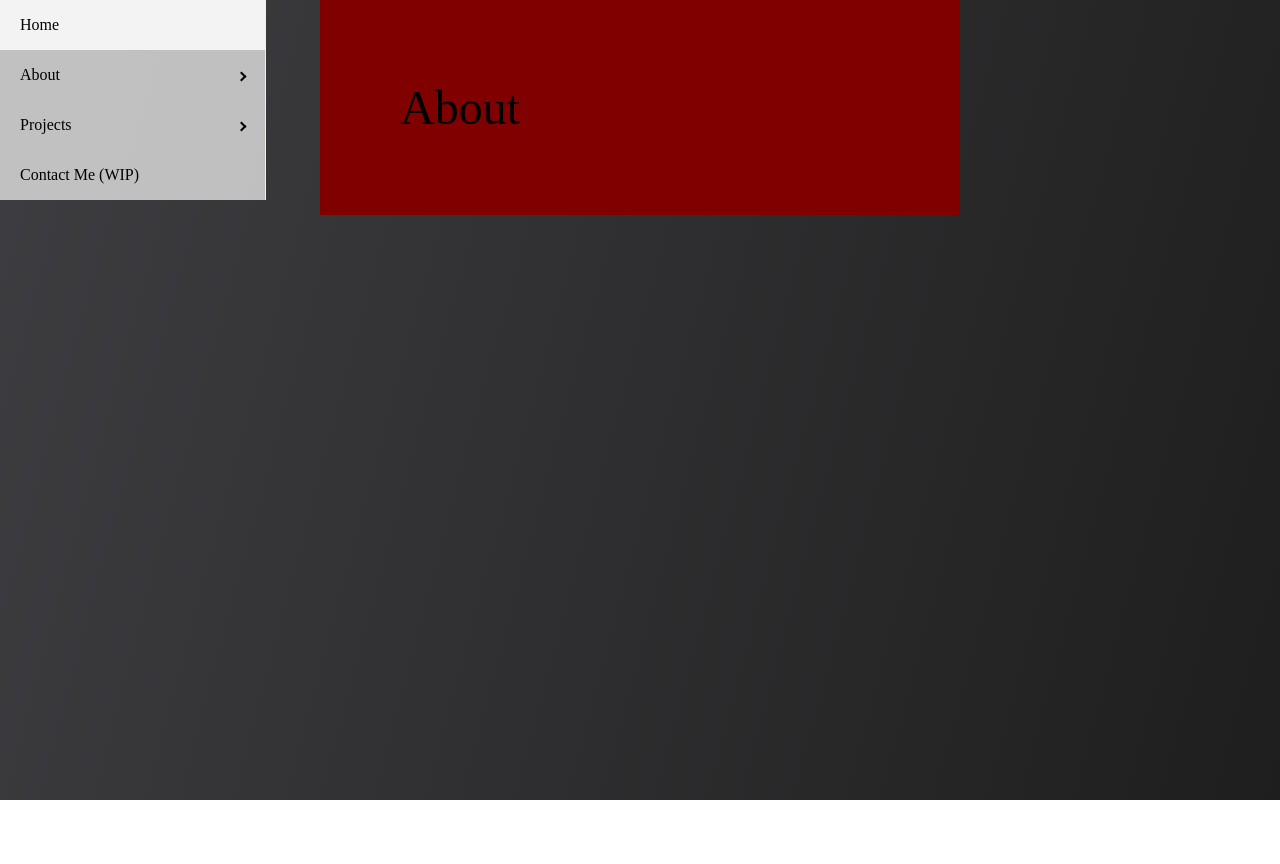
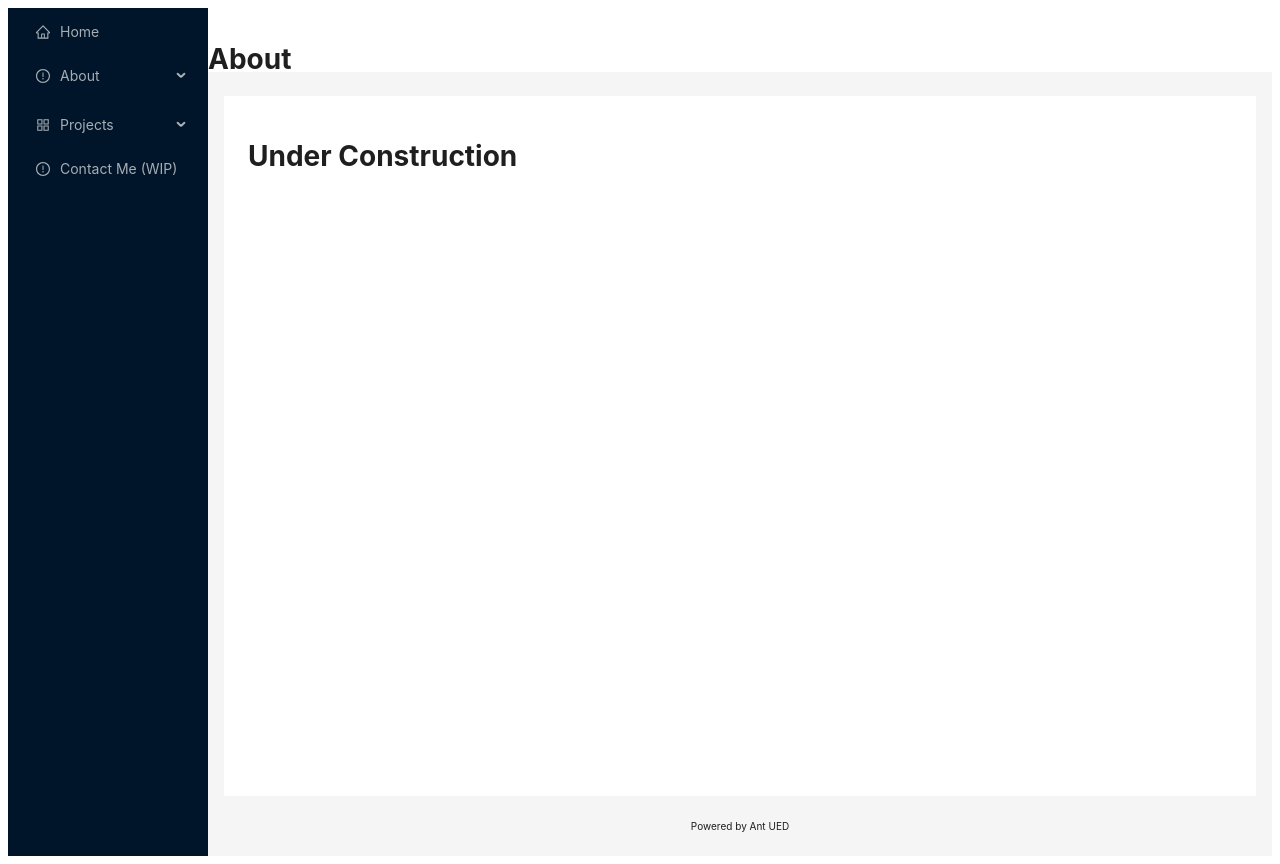
Before and after one commit to jalowe13/jacob-website, a Next.js app: page /about in a window 1280 px wide. Before the commit the page ends 800 px from the top, so only its background shows below. Built offline with nearby package versions, Linux system fonts and the light colour scheme.

Commit message:
Navigation Redesign with Ant UED

```diff
--- /dev/null
+++ b/components/AntLayout.js
@@ -0,0 +1,144 @@
+import React, { useState } from 'react';
+
+//Routing with NextJS and ANT https://blog.logrocket.com/use-ant-design-next-js/
+import Router from 'next/router';
+
+// Antd Imports
+import {Layout, Menu, theme, Image} from 'antd';
+import { HomeOutlined, ExclamationCircleOutlined, FileExclamationOutlined,
+AppstoreOutlined, BookOutlined, CarryOutOutlined, UserOutlined,
+EyeOutlined,DesktopOutlined, SmileOutlined, BgColorsOutlined,
+} from '@ant-design/icons';
+const {Header, Content, Footer, Sider} = Layout;
+
+// Uses Code Layout from https://ant.design/components/layout#components-layout-demo-responsive
+
+// Menu Layout Code https://ant.design/components/menu
+
+// Grabbing Menu Items
+// Link - Link to webpage if needed
+
+function getItem(label, key, icon, children,path, type) {
+  return {
+    key,
+    icon,
+    path,
+    children,
+    label,
+    type,
+  };
+}
+
+// All Menu Items
+const items = [
+  getItem('Home', '1', <HomeOutlined/>),
+  getItem('About', 'h1', <ExclamationCircleOutlined />, [
+    getItem('Myself', '2', <UserOutlined />),
+    getItem('My Skills (WIP)', '3', <CarryOutOutlined />),
+    getItem('My Resume', '4', <BookOutlined />)
+  ]),
+  {
+    type: 'divider',
+  },
+  getItem('Projects', 'h2', <AppstoreOutlined />, [
+    getItem('Personal', 'h3', <SmileOutlined />, [
+      getItem('Replicate', '5', <BgColorsOutlined />),
+      getItem('TheOne SDL', '6', <FileExclamationOutlined />),
+      getItem('VGB Unity', '7', <FileExclamationOutlined />)
+    ]),
+    getItem('School', 'h4', <FileExclamationOutlined />, [
+      getItem('Comp Vision', '8', <EyeOutlined />),
+      getItem('ML', '9', <DesktopOutlined />),
+    ]),
+  ]),
+  getItem('Contact Me (WIP)', '10', <ExclamationCircleOutlined />)
+];
+
+// Returning Menu Options
+export default function Ant(props){
+
+    // On click Button redirect
+    const onClick = (e) => {
+      console.log('click', typeof(e.key));
+      switch(e.key){
+        case '1':
+          Router.push('/');
+          break;
+        // case '2':
+        //   Router.push('/about');
+        //   break;
+        // case '3':
+        //   Router.push('/skills');
+        //   break;
+        // case '4':
+        //   Router.push('/resume');
+        //   break;
+        // case '5':
+        //   Router.push('/replicate');
+        //   break;
+        case '6':
+          Router.push('https://github.com/jalowe13/TheOneSDL');
+          break;
+        // case '7':
+        //   Router.push('/vgb');
+        //   break;
+        case '8':
+          Router.push('https://sites.google.com/vt.edu/ece4554-group42-car-detection');
+          break;
+        // case '9':
+        //   Router.push('/ml');
+        //   break;
+        // case '10':
+        //   Router.push('/contact');
+        //   break;
+        default:
+          Router.push('/construction');
+          break;
+      }
+    }
+
+
+    const {
+        token: { colorBgContainer },
+      } = theme.useToken();
+    return (
+
+        <Layout>
+          <Sider
+            height
+            breakpoint="lg"
+            collapsedWidth="0"
+            onBreakpoint={(broken) => {
+              console.log(broken);
+            }}
+            onCollapse={(collapsed, type) => {
+              console.log(collapsed, type);
+            }}
+          >
+            <div className="logo" />
+            <Menu theme="dark" mode="inline"
+            style={{
+              width: 200
+            }}
+            onClick = {onClick}
+            defaultSelectedKeys={['home']}
+            defaultOpenKeys={['home']}
+            items={items}
+            />
+          </Sider>
+          <Layout>
+            <Header style={{ padding: 0, background: colorBgContainer }}>
+             {props.header}
+            </Header>
+            <Content style={{ margin: '24px 16px 0' }}>
+              <div style={{padding: 24, minHeight: 700, background: colorBgContainer }}>
+              {props.content}
+              </div>
+            </Content>
+            <Footer style={{ textAlign: 'center', fontSize:10 }}>Powered by Ant UED</Footer>
+          </Layout>
+        </Layout>
+      );
+
+
+    }
--- a/pages/about.js
+++ b/pages/about.js
@@ -4,25 +4,18 @@ import styles from "../styles/Home.module.css";
 import MenuLayout from "../components/MenuLayout";
 import Grid from '@mui/material/Grid';
 
+import Ant from '../components/AntLayout';
+
 
 // About Page
 export default function About(){
+  const headerContent = <h1>About</h1>;
+  const pageContent =
+  <h1>
+  Under Construction
+  </h1>
+
     return (
-        <div className={styles.bg}>
-        <Head>
-        <title>Jacob</title>
-        <link rel="icon" href="/favicon.ico" />
-        </Head>
-        <Grid container spacing = {2}>
-        <Grid item xs = {1}>
-        <MenuLayout></MenuLayout>
-        </Grid>
-        <Grid item xs = {10}>
-        <div className={styles.containerFixed}>
-            About
-        </div>
-        </Grid>
-        </Grid>
-        </div>
+      <Ant header={headerContent} content={pageContent}/>
       )
         }
```
Also changed, not shown: pages/AntLayout.js (deleted, +0 -98 lines), pages/construction.js (added, +27 -0 lines), pages/index.js (+18 -19 lines).
